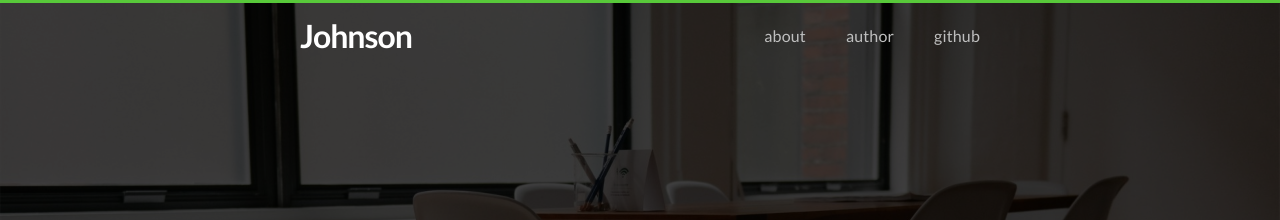
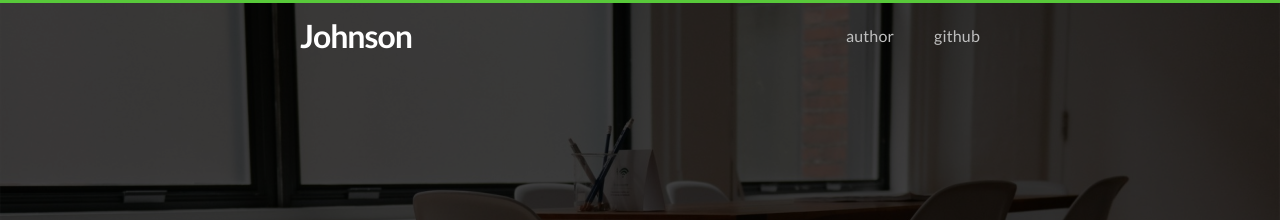
Before and after one commit to zsfbradleyjohnson/zsfbradleyjohnson.github.io, a Jekyll site: the page built from index.html, in a window 1280 px wide. Shown: the top 220 px of the page. Built offline with Jekyll 4.4.1, drawn with Linux system fonts in a browser that asks for light colours; nearby versions of some CDN libraries; the list of posts is cut into pages by our own code.

Commit message:
change info

```diff
--- a/_includes/header.html
+++ b/_includes/header.html
@@ -21,7 +21,7 @@
             <li><a href="{{ page.url | prepend: site.baseurl }}">{{ page.title }}</a></li>
             {% endif %}
           {% endfor %} -->
-          <li><a href="/about">about</a></li>
+          <!-- <li><a href="/about">about</a></li> -->
           <li><a href="/author">author</a></li>
           <li><a href="{{ site.github }}" target="_blank">Github</a></li>
         </ul>
```
